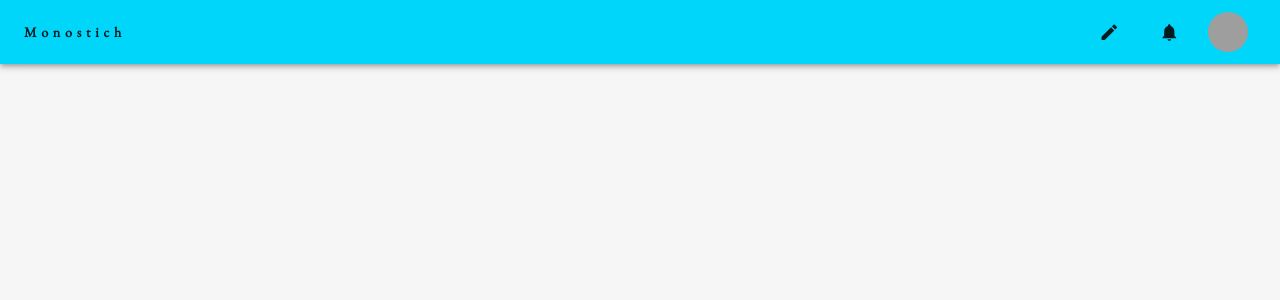
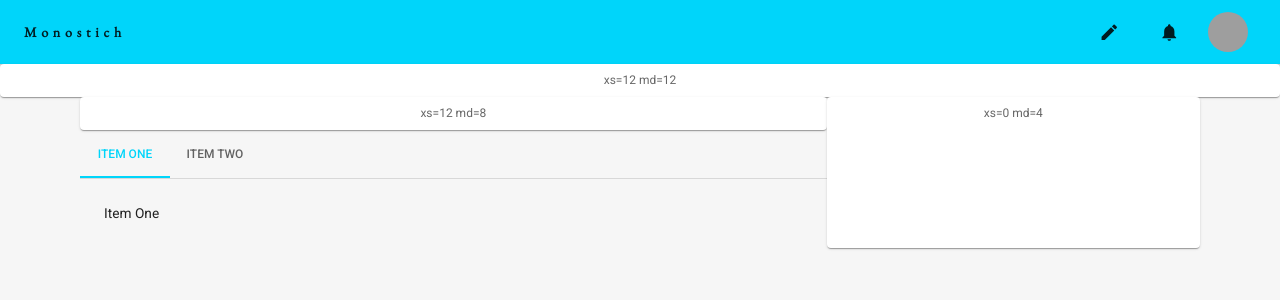
Before and after one commit to dingbat-weasel/monostich, a React (Create React App) app in the folder client/: page / in a window 1280 px wide. Shown: the top 300 px of the page. Built offline with nearby package versions, Linux system fonts and the light colour scheme; grey boxes are pictures that could not be loaded.

Commit message:
grid added homepage

```diff
--- a/client/src/pages/Home/Home.jsx
+++ b/client/src/pages/Home/Home.jsx
@@ -1,10 +1,42 @@
 import React, { Fragment } from "react";
-import Navbar from "../../components/Navbar/Navbar";
+import Navbar from "../../components/Navbar";
+import Main from "./Main";
+import { styled } from "@mui/material/styles";
 
+import Paper from "@mui/material/Paper";
+import Grid from "@mui/material/Grid";
+import { Box, Container } from "@mui/material";
+
+const Item = styled(Paper)(({ theme }) => ({
+  backgroundColor: theme.palette.mode === "dark" ? "#1A2027" : "#fff",
+  ...theme.typography.body2,
+  padding: theme.spacing(1),
+  textAlign: "center",
+  color: theme.palette.text.secondary,
+}));
 const Home = () => {
   return (
     <>
       <Navbar />
+
+      <Grid container>
+        {/* Top Spacing */}
+        <Grid item xs={12} md={12}>
+          <Item>xs=12 md=12</Item>
+        </Grid>
+        <Grid container mx={{ xs: 2, md: 6, lg: 10 }}>
+          {/* Main Container */}
+          <Grid item xs={12} md={8}>
+            <Item>xs=12 md=8</Item>
+            <Main />
+          </Grid>
+
+          {/* Sidebar Container */}
+          <Grid item md={4} sx={{ display: { xs: "none", md: "grid" } }}>
+            <Item>xs=0 md=4</Item>
+          </Grid>
+        </Grid>
+      </Grid>
     </>
   );
 };
--- /dev/null
+++ b/client/src/pages/Home/Main.jsx
@@ -0,0 +1,68 @@
+import * as React from "react";
+import PropTypes from "prop-types";
+import Tabs from "@mui/material/Tabs";
+import Tab from "@mui/material/Tab";
+import Typography from "@mui/material/Typography";
+import Box from "@mui/material/Box";
+
+function TabPanel(props) {
+  const { children, value, index, ...other } = props;
+
+  return (
+    <div
+      role="tabpanel"
+      hidden={value !== index}
+      id={`simple-tabpanel-${index}`}
+      aria-labelledby={`simple-tab-${index}`}
+      {...other}
+    >
+      {value === index && (
+        <Box sx={{ p: 3 }}>
+          <Typography>{children}</Typography>
+        </Box>
+      )}
+    </div>
+  );
+}
+
+TabPanel.propTypes = {
+  children: PropTypes.node,
+  index: PropTypes.number.isRequired,
+  value: PropTypes.number.isRequired,
+};
+
+function a11yProps(index) {
+  return {
+    id: `simple-tab-${index}`,
+    "aria-controls": `simple-tabpanel-${index}`,
+  };
+}
+
+export default function Main() {
+  const [value, setValue] = React.useState(0);
+
+  const handleChange = (event, newValue) => {
+    setValue(newValue);
+  };
+
+  return (
+    <Box sx={{ width: "100%" }}>
+      <Box sx={{ borderBottom: 1, borderColor: "divider" }}>
+        <Tabs
+          value={value}
+          onChange={handleChange}
+          aria-label="basic tabs example"
+        >
+          <Tab label="Item One" {...a11yProps(0)} />
+          <Tab label="Item Two" {...a11yProps(1)} />
+        </Tabs>
+      </Box>
+      <TabPanel value={value} index={0}>
+        Item One
+      </TabPanel>
+      <TabPanel value={value} index={1}>
+        Item Two
+      </TabPanel>
+    </Box>
+  );
+}
```
Also changed, not shown: client/src/components/Footer.jsx (renamed from client/src/components/Footer/Footer.jsx), client/src/components/Navbar.jsx (renamed from client/src/components/Navbar/Navbar.jsx).
